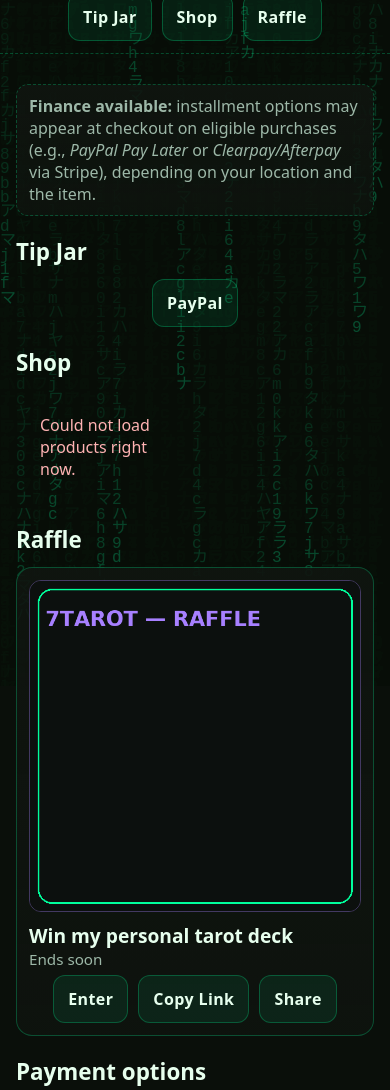
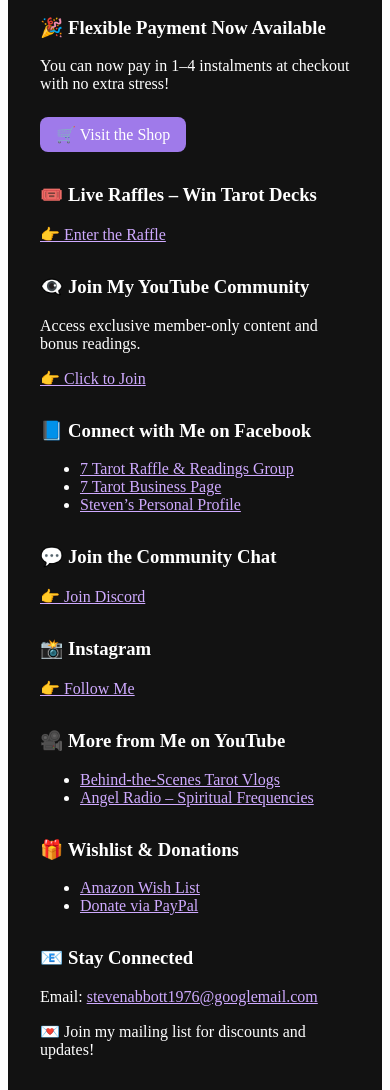
Before and after one commit to 7tarot/7tarot-app, a plain HTML site: page index.html in a window 390 px wide. Shown: the part 158-1248 px from the top of the page. Drawn offline with Linux system fonts and the light colour scheme; no server answers.

Commit message:
Add files via upload

```diff
--- a/index.html
+++ b/index.html
@@ -1,131 +1,64 @@
-<!doctype html>
-<html lang="en">
-  <head>
-    <meta charset="utf-8" />
-    <meta name="viewport" content="width=device-width, initial-scale=1, viewport-fit=cover" />
-    <meta http-equiv="X-UA-Compatible" content="IE=edge">
-    <meta name="format-detection" content="telephone=no">
-    <title>7TAROT — Shop, Raffle, Readings</title>
-    <meta name="description" content="7TAROT — Readings, courses, decks, and raffles by Steve." />
-    <link rel="canonical" href="https://super-semifreddo-edae3b.netlify.app/">
-    <style>
-      :root { --bg:#0a0f0a; --panel:#0d130f; --glow:#00ff9c; --purple:#a780ff; --text:#e7ffee; --muted:#9db8a8; --border:rgba(0,255,156,0.25); }
-      *{ box-sizing:border-box; -webkit-tap-highlight-color:transparent }
-      html{ -webkit-text-size-adjust:100%; text-size-adjust:100%; font-size:16px }
-      html,body{ margin:0; padding:0; background:var(--bg); color:var(--text); font-family:system-ui,-apple-system,Segoe UI,Roboto,Arial,sans-serif }
-      a{ color:var(--text); text-decoration:none }
-      canvas#matrix{ position:fixed; inset:0; width:100%; height:100%; z-index:0; pointer-events:none; opacity:.25 }
-      .wrap{ min-height:100svh; display:flex; flex-direction:column; gap:16px; position:relative; z-index:1 }
-      header{ position:relative; z-index:2; padding:12px 16px; border-bottom:1px dashed var(--border) }
-      .topbar{ display:grid; grid-template-columns:1fr auto; gap:12px; align-items:center }
-      .brand{ font-weight:900; letter-spacing:1px; font-size:1.4rem; text-transform:uppercase }
-      .brand span{ color:var(--purple); text-shadow:0 0 12px var(--glow) }
-      nav{ display:flex; gap:12px; flex-wrap:wrap; align-items:center; justify-content:flex-end }
-      nav a{ font-size:.95rem; opacity:.9 } nav a:hover{ opacity:1; text-shadow:0 0 6px var(--glow) }
-      .hero{ text-align:center; padding:8px 16px 0 } .hero h1{ margin:8px 0 2px; font-size:1.9rem; letter-spacing:1px } .hero .tag{ color:var(--muted); font-size:.95rem }
-      main{ position:relative; z-index:1; padding:6px 16px 24px } section{ margin:20px auto; max-width:1100px } h2{ margin:12px 0; font-size:1.4rem }
-      .btn{ display:inline-block; padding:12px 14px; border-radius:12px; border:1px solid var(--border); background:rgba(0,255,156,.08); color:var(--text); font-weight:800; letter-spacing:.4px; text-align:center }
-      .grid{ display:grid; grid-template-columns:1fr 1fr; gap:12px } @media(min-width:680px){ .grid{ grid-template-columns:repeat(3,1fr) } } @media(min-width:980px){ .grid{ grid-template-columns:repeat(4,1fr) } }
-      .card{ background:linear-gradient(180deg, rgba(16,21,16,.92), rgba(16,21,16,.65)); border:1px solid var(--border); border-radius:16px; overflow:hidden; display:grid; grid-template-rows:auto auto 1fr auto; gap:8px; box-shadow:0 0 24px rgba(0,255,156,.08), inset 0 0 24px rgba(167,128,255,.05) }
-      .img-wrap{ aspect-ratio:1/1; width:100%; background:#0c130f; overflow:hidden; position:relative } .img-wrap img{ width:100%; height:100%; object-fit:cover; display:block; transition:transform 300ms ease } .card:hover .img-wrap img{ transform:scale(1.03) }
-      .bnpl{ position:absolute; bottom:8px; left:8px; font-size:.72rem; padding:4px 8px; border-radius:999px; background:rgba(0,255,156,.12); color:var(--text); border:1px solid rgba(0,255,156,.35); backdrop-filter: blur(4px); }
-      .name{ font-weight:700; padding:0 12px } .price-row{ display:flex; align-items:baseline; justify-content:space-between; gap:8px; padding:0 12px; color:var(--muted); font-size:.95rem } .price{ font-weight:800; color:var(--text) }
-      .cta-row{ padding:8px 12px 12px; display:grid; grid-template-columns:1fr; gap:8px }
-      .row{ display:grid; grid-template-columns:1fr; gap:10px } .cta-inline{ display:flex; gap:10px; flex-wrap:wrap; justify-content:center }
-      footer{ text-align:center; color:var(--muted); padding:20px; font-size:.85rem }
-      .meta-tip{ display:none; position:sticky; top:0; z-index:5; background:#121812; border-bottom:1px dashed var(--border); color:var(--muted); padding:8px 12px; font-size:.95rem }
-      .meta-tip b{ color:var(--purple) }
-      .notice{ margin:8px auto 0; max-width:1100px; border:1px dashed var(--border); border-radius:12px; padding:10px 12px; color:var(--muted); background:linear-gradient(180deg, rgba(16,21,16,.92), rgba(16,21,16,.65)) }
-    </style>
-  </head>
-  <body>
-    <canvas id="matrix"></canvas>
-    <div id="iab-tip" class="meta-tip">
-      Viewing inside Facebook/Instagram. For best results, <b>open in your browser</b>.
-      <div class="cta-inline" style="margin-top:6px">
-        <button class="btn" id="open-browser" type="button">Open in Browser</button>
-        <button class="btn" id="copy-link" type="button" style="background:transparent">Copy Link</button>
-      </div>
-    </div>
-    <div class="wrap">
-      <header>
-        <div class="topbar">
-          <div class="brand"><span>7TAROT</span></div>
-          <nav>
-            <a href="#tip">Tip Jar</a>
-            <a href="#shop">Shop</a>
-            <a href="#raffle">Raffle</a>
-            <a href="#payments">Payment options</a>
-            <a href="#contact">Contact</a>
-          </nav>
-        </div>
-        <div class="hero">
-          <h1>7TAROT</h1>
-          <div class="tag">Readings • Courses • Decks</div>
-          <div class="cta-inline" style="margin-top:8px;">
-            <a class="btn" href="#tip">Tip Jar</a>
-            <a class="btn" href="#shop">Shop</a>
-            <a class="btn" href="#raffle">Raffle</a>
-          </div>
-        </div>
-      </header>
 
-      <main>
-        <div class="notice" id="installments-notice" aria-live="polite">
-          <strong>Finance available:</strong> installment options may appear at checkout on eligible purchases (e.g., <em>PayPal Pay Later</em> or <em>Clearpay/Afterpay</em> via Stripe), depending on your location and the item.
-        </div>
+<!-- START OF ADDITIONAL SECTION -->
+<section id="community-links" style="padding: 2rem; background-color: #121212; color: #ffffff;">
+  <h2 style="text-align: center; color: #cfaaff; font-size: 2rem;">✨ Explore More from 7 Tarot ✨</h2>
 
-        <section id="tip" aria-labelledby="tip-title">
-          <h2 id="tip-title">Tip Jar</h2>
-          <div class="cta-inline">
-            <a id="tip-paypal" class="btn" href="#" target="_blank" rel="noopener" style="display:none">PayPal</a>
-            <a id="tip-kofi" class="btn" href="#" target="_blank" rel="noopener" style="display:none">Ko‑fi</a>
-            <a id="tip-bmac" class="btn" href="#" target="_blank" rel="noopener" style="display:none">BuyMeACoffee</a>
-          </div>
-        </section>
+  <div style="margin-top: 2rem;">
+    <h3 style="color: #ffffff;">🎉 Flexible Payment Now Available</h3>
+    <p>You can now pay in 1–4 instalments at checkout with no extra stress!</p>
+    <a href="https://7tarot.bigcartel.com" target="_blank" style="display: inline-block; margin-top: 0.5rem; padding: 0.5rem 1rem; background-color: #9f7aea; color: #fff; border-radius: 8px; text-decoration: none;">🛒 Visit the Shop</a>
+  </div>
 
-        <section id="shop" aria-labelledby="shop-title">
-          <h2 id="shop-title">Shop</h2>
-          <div id="grid" class="grid" aria-live="polite"></div>
-          <div id="empty" style="display:none; text-align:center; color:#9db8a8; padding:24px;">No products found.</div>
-        </section>
+  <div style="margin-top: 2rem;">
+    <h3 style="color: #ffffff;">🎟️ Live Raffles – Win Tarot Decks</h3>
+    <a href="https://raffall.com/393853/enter-raffle-to-win-my-own-personal-tarot-deck-hosted-by-steven-billy-abbott" target="_blank" style="text-decoration: underline; color: #cfaaff;">👉 Enter the Raffle</a>
+  </div>
 
-        <section id="raffle" aria-labelledby="raffle-title">
-          <h2 id="raffle-title">Raffle</h2>
-          <article class="raffle" style="background:linear-gradient(180deg, rgba(16,21,16,.92), rgba(16,21,16,.65)); border:1px solid var(--border); border-radius:16px; padding:12px;">
-            <div class="top" style="display:grid; gap:10px">
-              <div class="img" style="aspect-ratio:1/1; width:100%; overflow:hidden; border-radius:12px; border:1px solid rgba(167,128,255,.35)"><img id="raffle-img" alt="Raffle deck image" src="assets/raffle-placeholder.png" style="width:100%;height:100%;object-fit:cover"></div>
-              <div>
-                <div class="title" id="raffle-title-text" style="font-size:1.2rem; font-weight:800">Win my personal tarot deck</div>
-                <div class="meta" id="raffle-ends" style="color:var(--muted); font-size:.95rem">Ends soon</div>
-                <div class="cta-inline" style="margin-top:6px">
-                  <a id="raffle-enter" class="btn" href="#" target="_blank" rel="noopener">Enter</a>
-                  <a id="raffle-copy" class="btn" href="#">Copy Link</a>
-                  <a id="raffle-share" class="btn" href="#">Share</a>
-                </div>
-              </div>
-            </div>
-          </article>
-        </section>
+  <div style="margin-top: 2rem;">
+    <h3 style="color: #ffffff;">👁️‍🗨️ Join My YouTube Community</h3>
+    <p>Access exclusive member-only content and bonus readings.</p>
+    <a href="https://www.youtube.com/channel/UCPDUeRp6OU6xVAYSOOvEXTw/join" target="_blank" style="text-decoration: underline; color: #cfaaff;">👉 Click to Join</a>
+  </div>
 
-        <section id="payments" aria-labelledby="payments-title">
-          <h2 id="payments-title">Payment options</h2>
-          <p style="color:var(--muted)">
-            We accept card and wallet payments. <br>
-            <strong>Installments</strong> may be available at checkout on eligible purchases via providers such as <em>PayPal Pay Later</em> or <em>Clearpay/Afterpay</em> (via Stripe), depending on your location and the item.
-          </p>
-        </section>
+  <div style="margin-top: 2rem;">
+    <h3 style="color: #ffffff;">📘 Connect with Me on Facebook</h3>
+    <ul>
+      <li><a href="https://www.facebook.com/groups/7tarot" target="_blank" style="color: #cfaaff;">7 Tarot Raffle & Readings Group</a></li>
+      <li><a href="https://www.facebook.com/profile.php?id=61576679642526" target="_blank" style="color: #cfaaff;">7 Tarot Business Page</a></li>
+      <li><a href="https://www.facebook.com/sunhouse76/" target="_blank" style="color: #cfaaff;">Steven’s Personal Profile</a></li>
+    </ul>
+  </div>
 
-        <section id="contact" aria-labelledby="contact-title">
-          <h2 id="contact-title">Contact</h2>
-          <p><a class="btn" href="https://wa.me/447527171238" target="_blank" rel="noopener">WhatsApp</a></p>
-          <p><a class="btn" href="https://m.me/sunhouse76" target="_blank" rel="noopener">Messenger</a></p>
-        </section>
-      </main>
+  <div style="margin-top: 2rem;">
+    <h3 style="color: #ffffff;">💬 Join the Community Chat</h3>
+    <a href="https://discord.gg/sj8h6kDmeV" target="_blank" style="text-decoration: underline; color: #cfaaff;">👉 Join Discord</a>
+  </div>
 
-      <footer>© <span id="year"></span> 7TAROT — Powered by Big Cartel</footer>
-    </div>
+  <div style="margin-top: 2rem;">
+    <h3 style="color: #ffffff;">📸 Instagram</h3>
+    <a href="https://www.instagram.com/stevenabbott1976googlemailcom/" target="_blank" style="text-decoration: underline; color: #cfaaff;">👉 Follow Me</a>
+  </div>
 
-    <script src="app.js?v=finance_notice_restore" defer></script>
-  </body>
-</html>
+  <div style="margin-top: 2rem;">
+    <h3 style="color: #ffffff;">🎥 More from Me on YouTube</h3>
+    <ul>
+      <li><a href="https://www.youtube.com/channel/UCAyMKJHdRN1QYDASviFdugw" target="_blank" style="color: #cfaaff;">Behind-the-Scenes Tarot Vlogs</a></li>
+      <li><a href="https://www.youtube.com/channel/UCkkhwo-3smY9WLKGy8AOPAA" target="_blank" style="color: #cfaaff;">Angel Radio – Spiritual Frequencies</a></li>
+    </ul>
+  </div>
+
+  <div style="margin-top: 2rem;">
+    <h3 style="color: #ffffff;">🎁 Wishlist & Donations</h3>
+    <ul>
+      <li><a href="https://www.amazon.co.uk/hz/wishlist/ls/35ED1Z797UEPF?ref_=wl_share" target="_blank" style="color: #cfaaff;">Amazon Wish List</a></li>
+      <li><a href="https://www.paypal.com/donate?hosted_button_id=PQYG35KEQ8DT2&source=url" target="_blank" style="color: #cfaaff;">Donate via PayPal</a></li>
+    </ul>
+  </div>
+
+  <div style="margin-top: 2rem;">
+    <h3 style="color: #ffffff;">📧 Stay Connected</h3>
+    <p>Email: <a href="mailto:stevenabbott1976@googlemail.com" style="color: #cfaaff;">stevenabbott1976@googlemail.com</a></p>
+    <p>💌 Join my mailing list for discounts and updates!</p>
+  </div>
+</section>
+<!-- END OF ADDITIONAL SECTION -->
```
